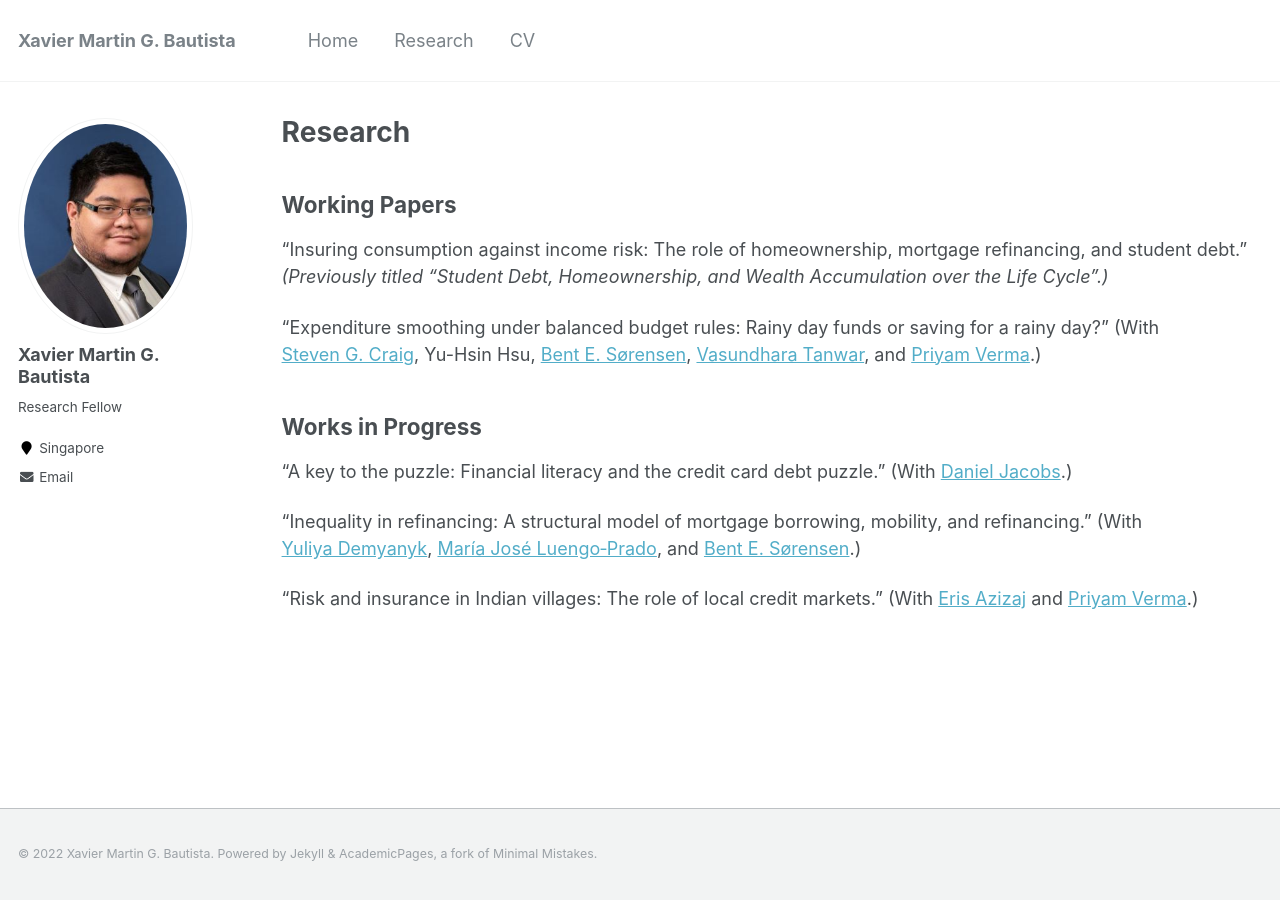
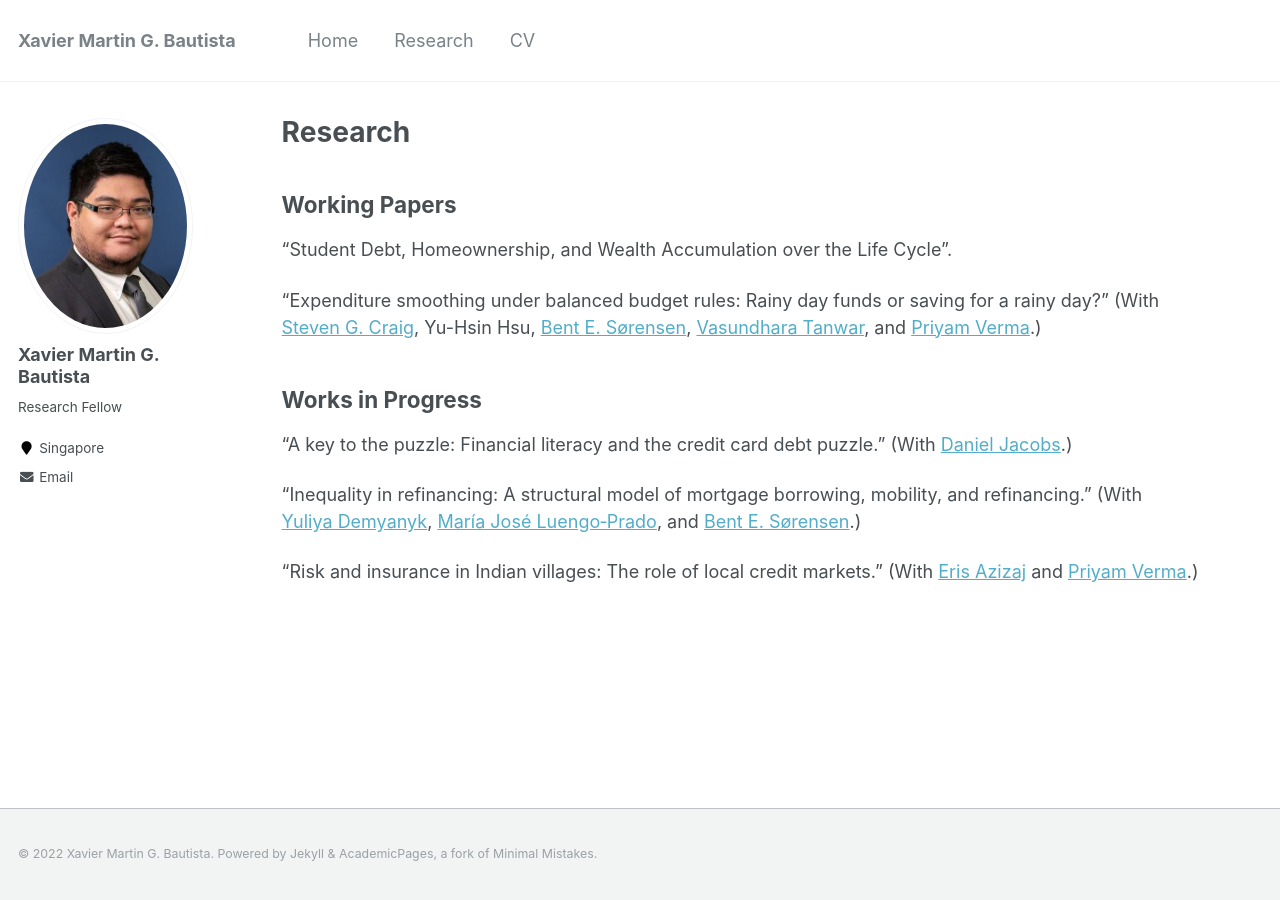
Before and after one commit to xmgbautista/xmgbautista.github.io, a Jekyll site: the page built from _pages/research.md, in a window 1280 px wide. Built offline with Jekyll 4.4.1, drawn with Linux system fonts in a browser that asks for light colours.

Commit message:
Update JMP title.

```diff
--- a/_pages/research.md
+++ b/_pages/research.md
@@ -7,8 +7,7 @@ author_profile: true
 
 ## Working Papers
 
-"Insuring consumption against income risk: The role of homeownership, mortgage refinancing, and student debt."
-_(Previously titled "Student Debt, Homeownership, and Wealth Accumulation over the Life Cycle".)_
+"Student Debt, Homeownership, and Wealth Accumulation over the Life Cycle".
 <br>
 
 "Expenditure smoothing under balanced budget rules: Rainy day funds or saving for a rainy day?" (With [Steven&nbsp;G.&nbsp;Craig](https://www.uh.edu/class/economics/people/current-faculty/steve/), Yu-Hsin&nbsp;Hsu, [Bent&nbsp;E.&nbsp;S&oslash;rensen](https://uh.edu/~bsorense/), [Vasundhara&nbsp;Tanwar](https://sites.google.com/view/vasundharatanwar/home), and [Priyam&nbsp;Verma](https://sites.google.com/view/priyamverma/home).)
```
Also changed, not shown: 1 other file.
